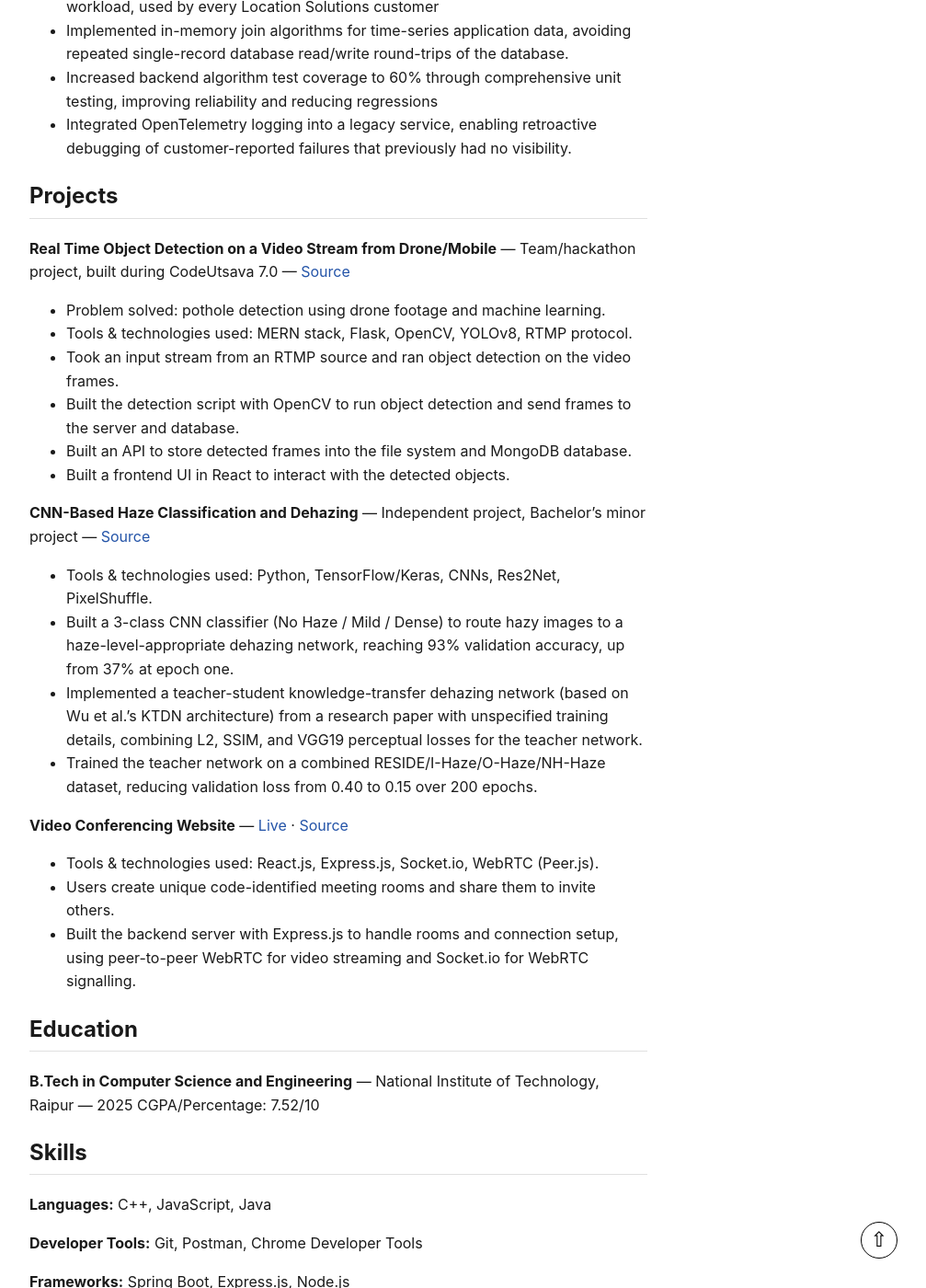
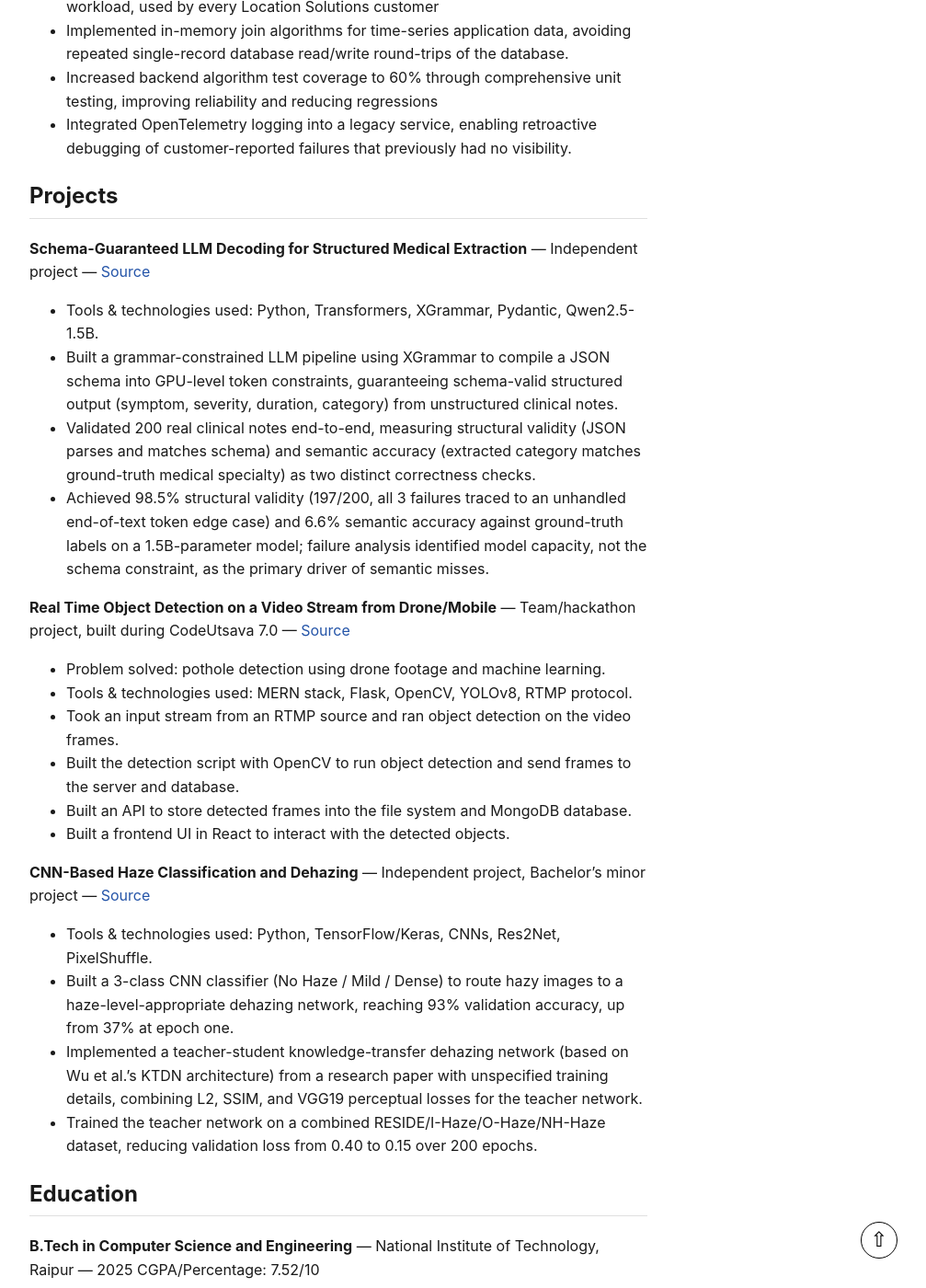
Before and after one commit to aarifkhan7/aarifkhan7.github.io, a Jekyll site: the page built from resume.md, in a window 1280 px wide and 1400 px high, scrolled down 1036 px. Shown: the whole window at 92% size, without its empty margins (272-1279 px from the left). Built offline with Jekyll 4.4.1, drawn with Linux system fonts in a browser that asks for light colours.

Commit message:
Add schema-guaranteed LLM decoding project as first project
Adds the structured medical extraction project (XGrammar +
Qwen2.5-1.5B) with real validation numbers: 98.5% structural validity
(197/200) and 6.6% semantic accuracy, framed honestly as a model
capacity limitation rather than a schema-decoding failure. Drops
Video Conferencing Website to keep the resume to one page.

```diff
--- a/resume.md
+++ b/resume.md
@@ -29,6 +29,12 @@ description: >-
 
 ## Projects
 
+**Schema-Guaranteed LLM Decoding for Structured Medical Extraction** — Independent project — [Source](https://www.kaggle.com/code/ajajchauhan/outlines-in-langchain)
+- Tools & technologies used: Python, Transformers, XGrammar, Pydantic, Qwen2.5-1.5B.
+- Built a grammar-constrained LLM pipeline using XGrammar to compile a JSON schema into GPU-level token constraints, guaranteeing schema-valid structured output (symptom, severity, duration, category) from unstructured clinical notes.
+- Validated 200 real clinical notes end-to-end, measuring structural validity (JSON parses and matches schema) and semantic accuracy (extracted category matches ground-truth medical specialty) as two distinct correctness checks.
+- Achieved 98.5% structural validity (197/200, all 3 failures traced to an unhandled end-of-text token edge case) and 6.6% semantic accuracy against ground-truth labels on a 1.5B-parameter model; failure analysis identified model capacity, not the schema constraint, as the primary driver of semantic misses.
+
 **Real Time Object Detection on a Video Stream from Drone/Mobile** — Team/hackathon project, built during CodeUtsava 7.0 — [Source](https://github.com/aarifkhan7/codeutsava7)
 - Problem solved: pothole detection using drone footage and machine learning.
 - Tools & technologies used: MERN stack, Flask, OpenCV, YOLOv8, RTMP protocol.
@@ -42,11 +48,6 @@ description: >-
 - Built a 3-class CNN classifier (No Haze / Mild / Dense) to route hazy images to a haze-level-appropriate dehazing network, reaching 93% validation accuracy, up from 37% at epoch one.
 - Implemented a teacher-student knowledge-transfer dehazing network (based on Wu et al.'s KTDN architecture) from a research paper with unspecified training details, combining L2, SSIM, and VGG19 perceptual losses for the teacher network.
 - Trained the teacher network on a combined RESIDE/I-Haze/O-Haze/NH-Haze dataset, reducing validation loss from 0.40 to 0.15 over 200 epochs.
-
-**Video Conferencing Website** — [Live](https://meet-clone-s9i0.onrender.com/) · [Source](https://github.com/aarifkhan7/meet-clone-frontend)
-- Tools & technologies used: React.js, Express.js, Socket.io, WebRTC (Peer.js).
-- Users create unique code-identified meeting rooms and share them to invite others.
-- Built the backend server with Express.js to handle rooms and connection setup, using peer-to-peer WebRTC for video streaming and Socket.io for WebRTC signalling.
 
 ## Education
 
```
Also changed, not shown: 2 other files.
